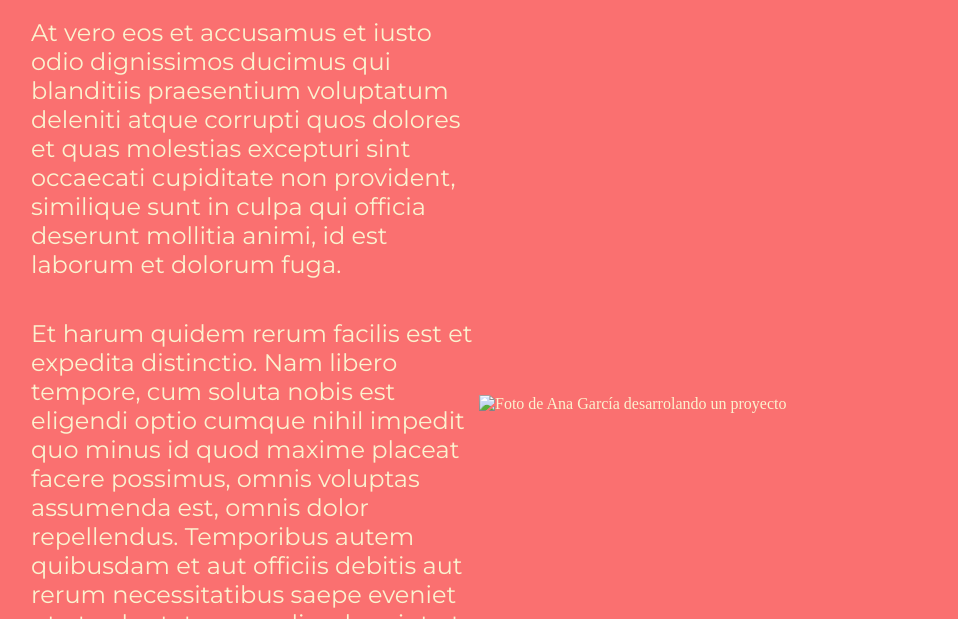
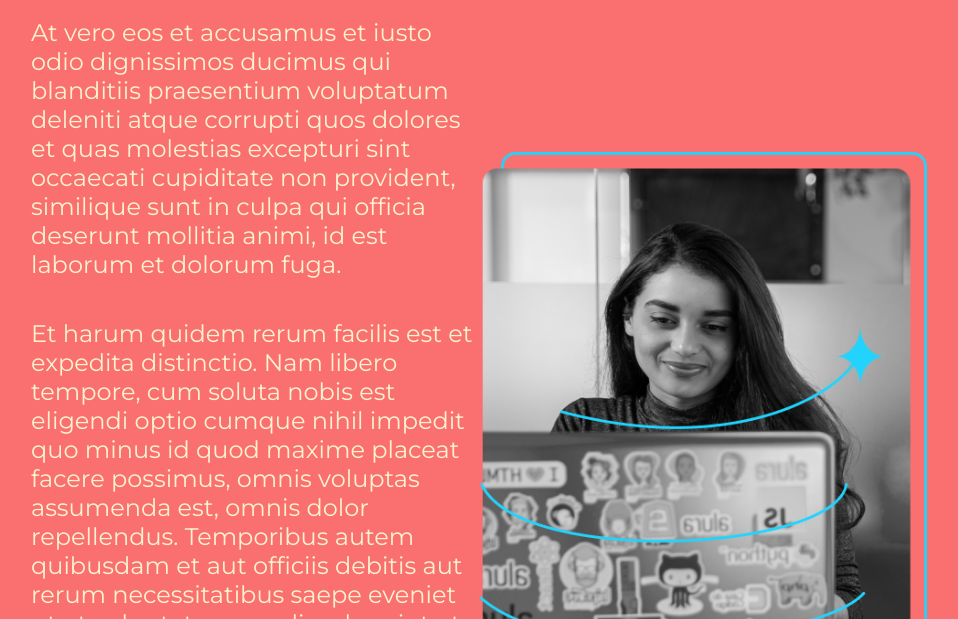
Before and after one commit to Zerstorer037/Portafolio_Ejemplo, a plain HTML site: page sobremi.html in a window 1280 px wide. Shown: the part 181-800 px from the top of the page, without its empty margins (161-1119 px from the left). Drawn offline with nearby package versions, Linux system fonts and the light colour scheme.

Commit message:
Update sobremi.html

```diff
--- a/sobremi.html
+++ b/sobremi.html
@@ -32,7 +32,7 @@
                 </p>
 
         </section>
-            <img class="presentacion__imagen" src="img/Imagen.png" alt="Foto de Ana García desarrolando un proyecto">
+            <img class="presentacion__imagen" src="img/Imagem.png" alt="Foto de Ana García desarrolando un proyecto">
     </main>
     <footer class="footer">
         <p>Desarrollado por Tulio Barria</p>
```
